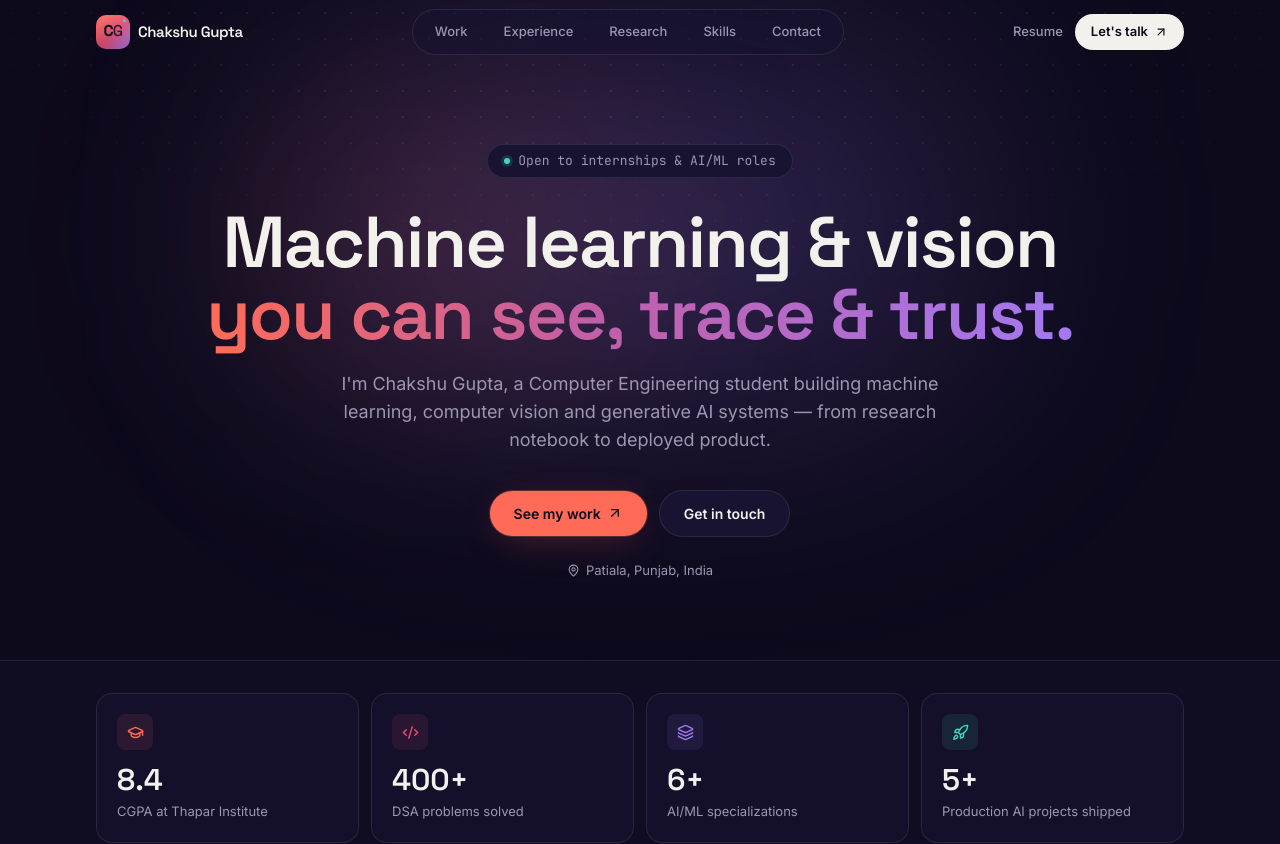
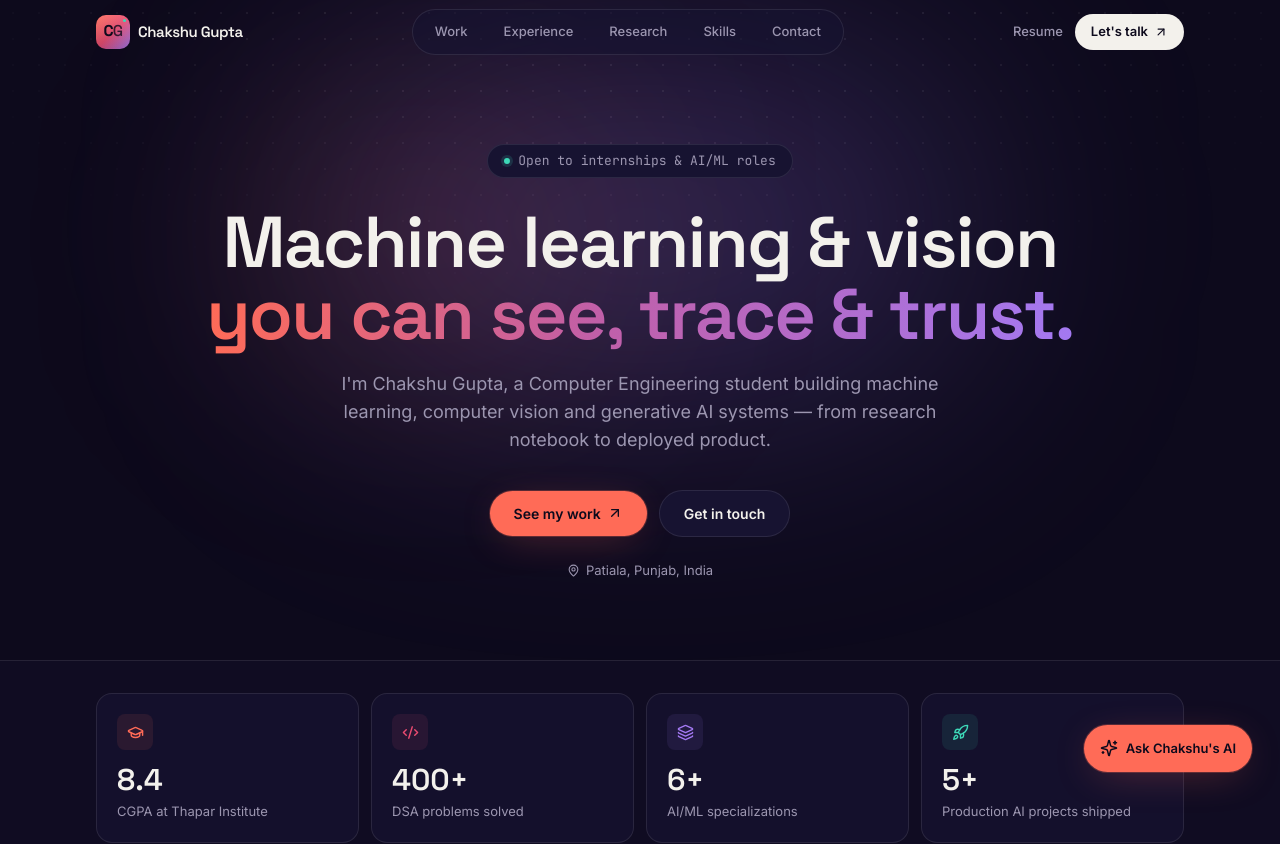
Before and after one commit to Chakshuu108/portfolio, a Next.js app: page / in a window 1280 px wide. Shown: the top 844 px of the page. Built offline with nearby package versions, Linux system fonts and the light colour scheme.

Commit message:
Update page.js

```diff
--- a/src/app/page.js
+++ b/src/app/page.js
@@ -10,6 +10,7 @@ import Capabilities from '@/components/Capabilities';
 import Timeline from '@/components/Timeline';
 import CTAContact from '@/components/CTAContact';
 import Footer from '@/components/Footer';
+import AIAssistant from '@/components/AIAssistant';
 
 export default function Home() {
   return (
@@ -26,6 +27,7 @@ export default function Home() {
       <Timeline />
       <CTAContact />
       <Footer />
+      <AIAssistant />
     </main>
   );
 }
```
